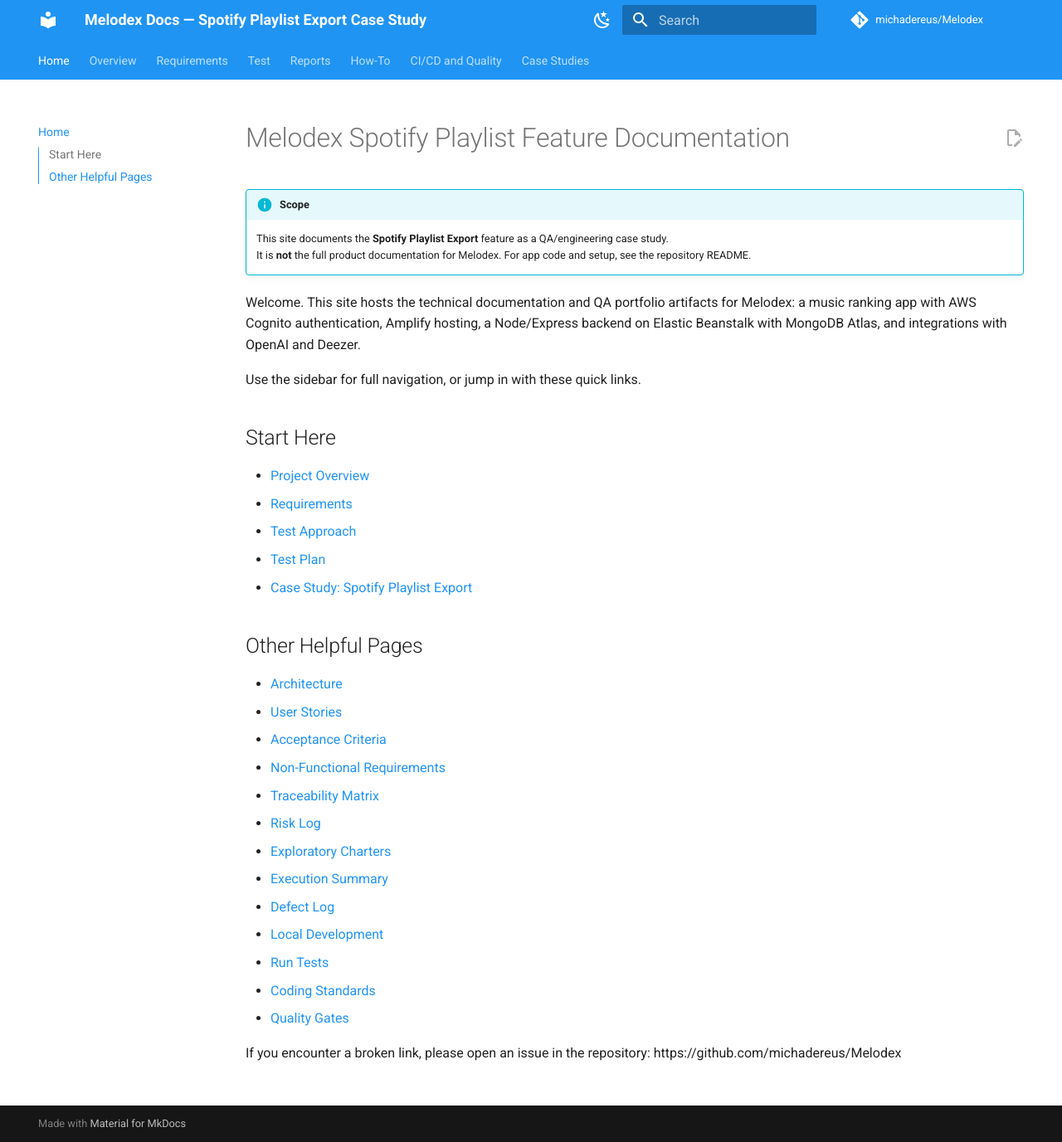
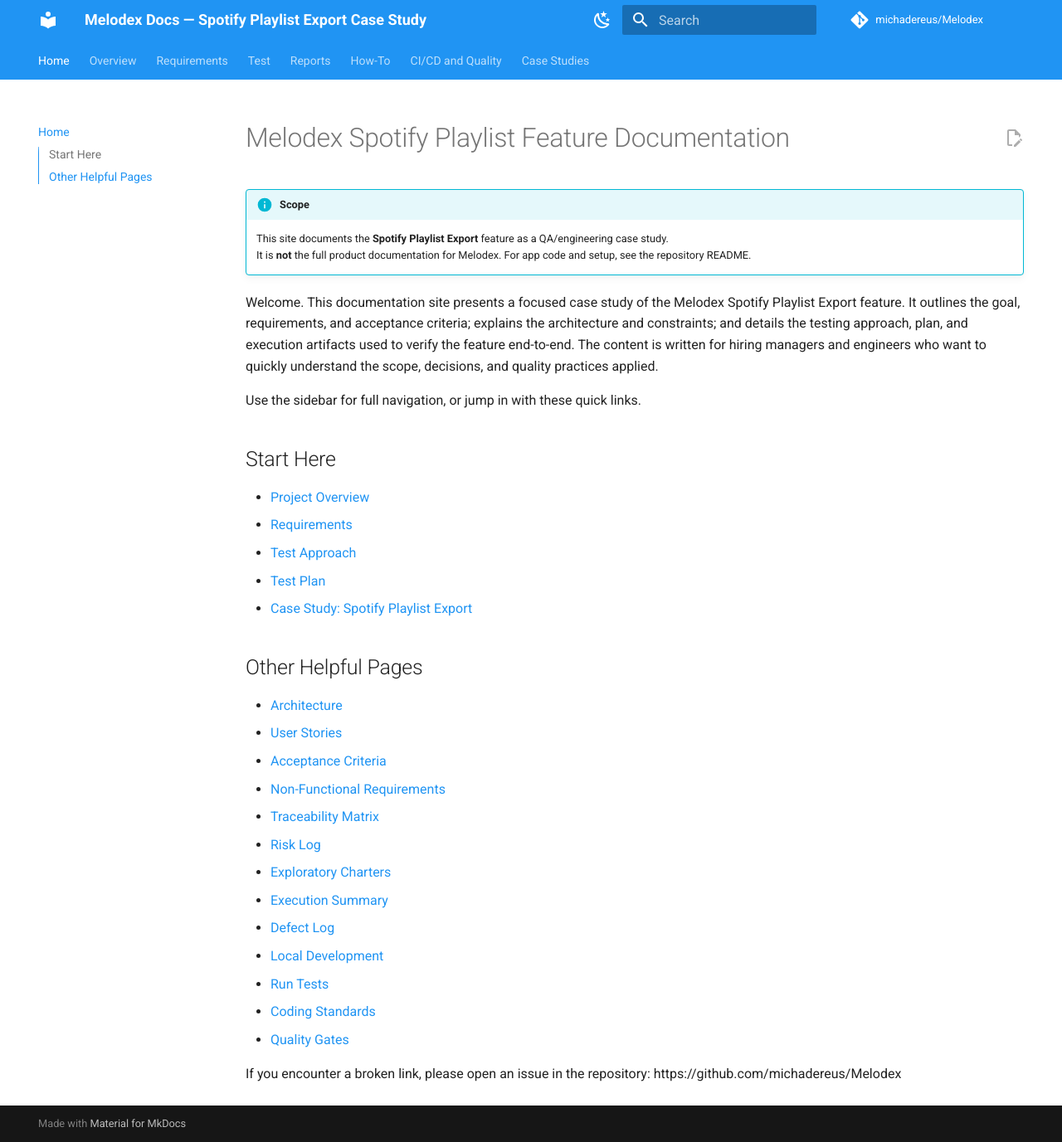
Before and after one commit to michadereus/Melodex, an MkDocs documentation site: the page built from docs/index.md, in a window 1280 px wide and 1377 px high. Shown: the whole window at 83% size. Built offline with MkDocs 1.6.1 and Material for MkDocs 9.7.7, drawn with Linux system fonts in a browser that asks for light colours; comment, search, counter and statistics services are not loaded.

Commit message:
Filled in test approach; updated home page intro paragraph

```diff
--- a/docs/index.md
+++ b/docs/index.md
@@ -4,7 +4,7 @@
     This site documents the **Spotify Playlist Export** feature as a QA/engineering case study.
     It is **not** the full product documentation for Melodex. For app code and setup, see the repository README.
 
-Welcome. This site hosts the technical documentation and QA portfolio artifacts for Melodex: a music ranking app with AWS Cognito authentication, Amplify hosting, a Node/Express backend on Elastic Beanstalk with MongoDB Atlas, and integrations with OpenAI and Deezer.
+Welcome. This documentation site presents a focused case study of the Melodex Spotify Playlist Export feature. It outlines the goal, requirements, and acceptance criteria; explains the architecture and constraints; and details the testing approach, plan, and execution artifacts used to verify the feature end-to-end. The content is written for hiring managers and engineers who want to quickly understand the scope, decisions, and quality practices applied.
 
 Use the sidebar for full navigation, or jump in with these quick links.
 
```
Also changed, not shown: 1 other file.
